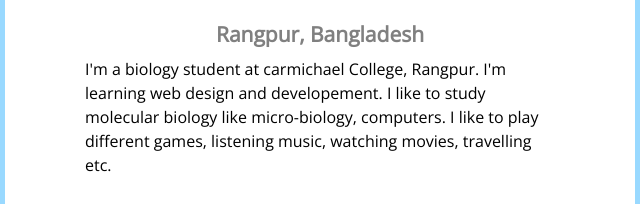
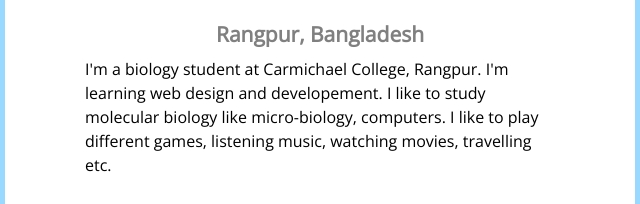
Before and after one commit to mas4112/mas4112.github.io, a plain HTML site: page index.html in a window 1280 px wide. Shown: the part 152-356 px from the top of the page, 320-960 px from the left. Drawn offline with nearby package versions, Linux system fonts and the light colour scheme.

Commit message:
Update index.html

```diff
--- a/index.html
+++ b/index.html
@@ -11,7 +11,7 @@
       <div class="avatar-image"> </div>
     <h1 class="name-header">MD. Alamin Sobuz</h1>
     <h2 class="sub-header">Rangpur, Bangladesh</h2>
-    <p class="full-info">I'm a biology student at carmichael College, Rangpur. I'm learning web design and developement. I like to study molecular biology like micro-biology, computers. I like to play different games, listening music, watching movies, travelling etc.</p>
+    <p class="full-info">I'm a biology student at Carmichael College, Rangpur. I'm learning web design and developement. I like to study molecular biology like micro-biology, computers. I like to play different games, listening music, watching movies, travelling etc.</p>
 
     <h3 class="info-header"> Education</h3>
     <ul class="list-info">
```
